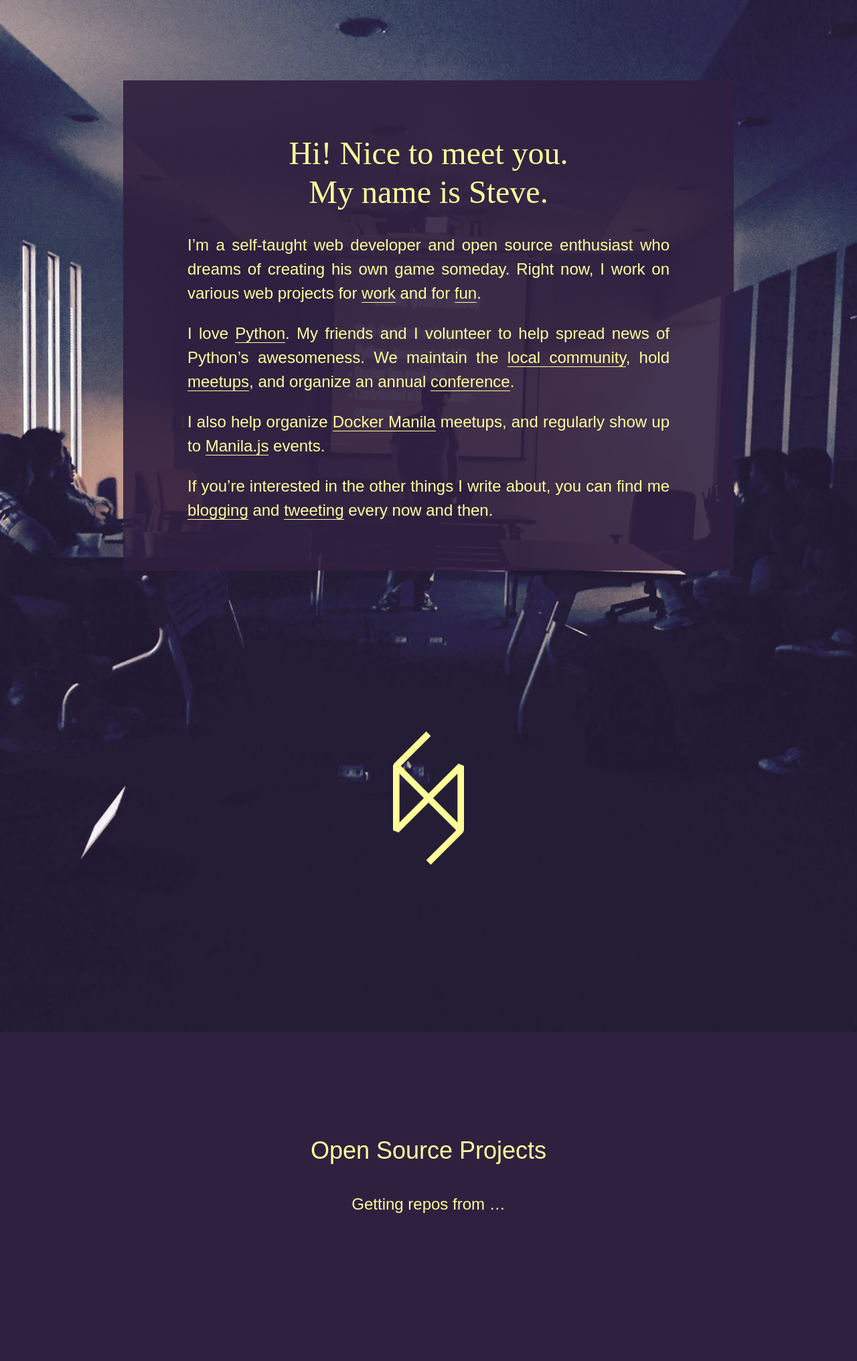
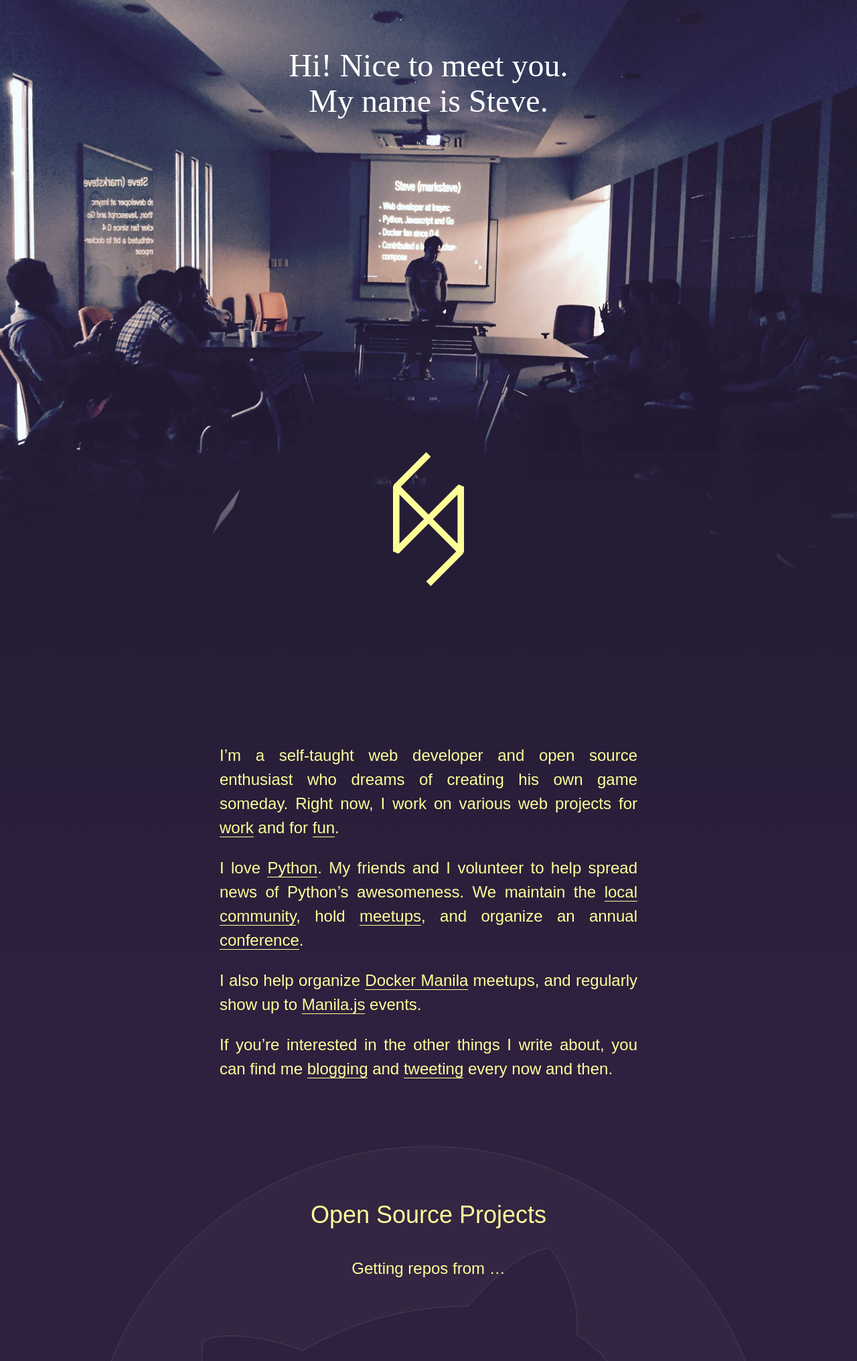
Before and after one commit to marksteve/marksteve.github.io, a Jekyll site: the page built from index.md, in a window 1280 px wide. Shown: the whole page at 67% size. Built offline with Jekyll 4.4.1, drawn with Linux system fonts in a browser that asks for light colours; nearby versions of some CDN libraries; a style sheet for code colours, icons or effects is not loaded; before the commit the page ends 1936 px from its top, so only the background shows below that.

Commit message:
Spanking new layout

```diff
--- a/_jsx/main.jsx
+++ b/_jsx/main.jsx
@@ -62,7 +62,9 @@ var Repos = React.createClass({
               {repo.stargazers_count}
             </span>
           </div>
-          {repo.name}
+          <span className="name">
+            {repo.name}
+          </span>
           <div className="desc">
             {repo.description}
           </div>
--- a/css/main.scss
+++ b/css/main.scss
@@ -3,18 +3,14 @@
 
 @charset "utf-8";
 
+* {
+  box-sizing: border-box;
+}
+
 body {
   background: #302040;
   font: 24px/1.5 franklin-gothic-urw, sans-serif;
   color: #ff9;
-}
-
-h1 {
-  font-family: jubilat, serif;
-  font-weight: normal;
-  font-size: 2em;
-  text-align: center;
-  line-height: 1.2;
 }
 
 p {
@@ -27,27 +23,51 @@ a {
   color: inherit;
 }
 
+header {
+  & {
+    height: 100vh;
+    background: url(../images/bg.jpg) no-repeat center top;
+    background-size: cover;
+    padding: 3em 0;
+  }
+  h1 {
+    font-family: jubilat, serif;
+    font-weight: normal;
+    font-size: 2em;
+    text-align: center;
+    line-height: 1.1;
+    color: white;
+    margin: 0;
+  }
+}
+
 .about {
   & {
-    background: url(../images/bg.jpg) no-repeat center top;
-    background-size: cover;
-    padding: 5em 0 10em;
+    background: rgba(37,29,53,0.5);
+    background: -moz-linear-gradient(top, rgba(37,29,53,0.5) 0%, rgba(37,29,53,1) 25%, rgba(48,32,64,1) 100%);
+    background: -webkit-gradient(left top, left bottom, color-stop(0%, rgba(37,29,53,0.5)), color-stop(25%, rgba(37,29,53,1)), color-stop(100%, rgba(48,32,64,1)));
+    background: -webkit-linear-gradient(top, rgba(37,29,53,0.5) 0%, rgba(37,29,53,1) 25%, rgba(48,32,64,1) 100%);
+    background: -o-linear-gradient(top, rgba(37,29,53,0.5) 0%, rgba(37,29,53,1) 25%, rgba(48,32,64,1) 100%);
+    background: -ms-linear-gradient(top, rgba(37,29,53,0.5) 0%, rgba(37,29,53,1) 25%, rgba(48,32,64,1) 100%);
+    background: linear-gradient(to bottom, rgba(37,29,53,0.5) 0%, rgba(37,29,53,1) 25%, rgba(48,32,64,1) 100%);
+    filter: progid:DXImageTransform.Microsoft.gradient( startColorstr='#251d35', endColorstr='#302040', GradientType=0 );   filter: progid:DXImageTransform.Microsoft.gradient( startColorstr='#251d35', endColorstr='#302040', GradientType=0 );
+    margin-top: -25vh;
   }
   .text {
     max-width: 30em;
+    padding: 0 2em;
     margin: 0 auto;
-    padding: 2em 4em;
-    background: rgba(48, 32, 64, 0.9);
   }
   .avatar {
     text-align: center;
-    padding-top: 10em;
+    margin-bottom: 25vh;
   }
 }
 
 #repos {
   & {
-    background: #302040;
+    background: url(../images/gh-mark-bg.png) no-repeat center 3em;
+    background-size: 80%;
     padding: 5em;
     text-align: center;
     position: relative;
@@ -82,13 +102,18 @@ a {
     color: inherit;
     text-decoration: none;
     transition: all 0.2s ease-in-out;
+    background-color: rgba(48, 32, 64, 0.8);
   }
   &:hover a {
     background-color: #ff9;
     color: #302040;
   }
+  .name {
+    font-size: 0.8em;
+    white-space: nowrap;
+  }
   .desc {
-    font-size: 0.8em;
+    font-size: 0.6em;
     line-height: 1;
   }
   .stars {
--- a/index.md
+++ b/index.md
@@ -3,11 +3,17 @@ layout: default
 ---
 
 
+<header>
+  <h1>Hi! Nice to meet you.<br>My name is Steve.</h1>
+</header>
+
 <div class="about">
 
+<div class="avatar">
+  <img src="/images/logo.png" width="106">
+</div>
+
 <div class="text" markdown="1">
-
-# Hi! Nice to meet you.<br>My name is Steve.
 
 I'm a self-taught web developer and open source enthusiast who dreams of
 creating his own game someday. Right now, I work on various web projects
@@ -29,9 +35,6 @@ and [tweeting](http://twitter.com/themarksteve) every now and then.
 
 </div>
 
-<div class="avatar">
-  <img src="/images/logo.png" width="106">
-</div>
 
 </div>
 
```
Also changed, not shown: images/gh-mark-bg.png (added), images/logo.png, js/main.min.js.
